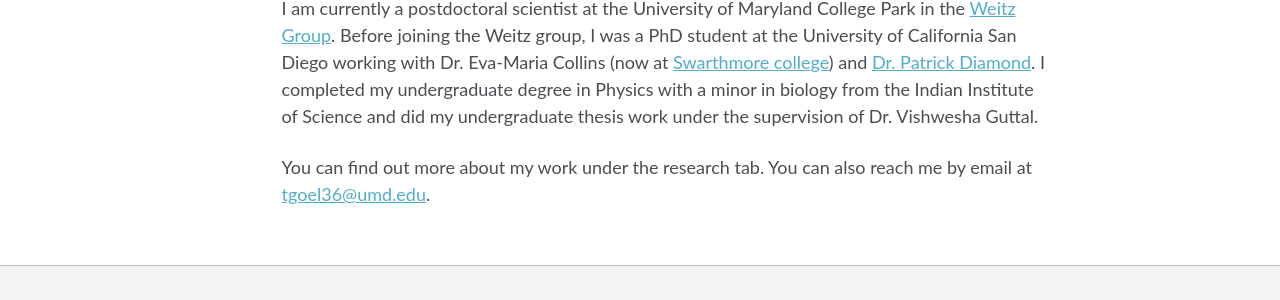
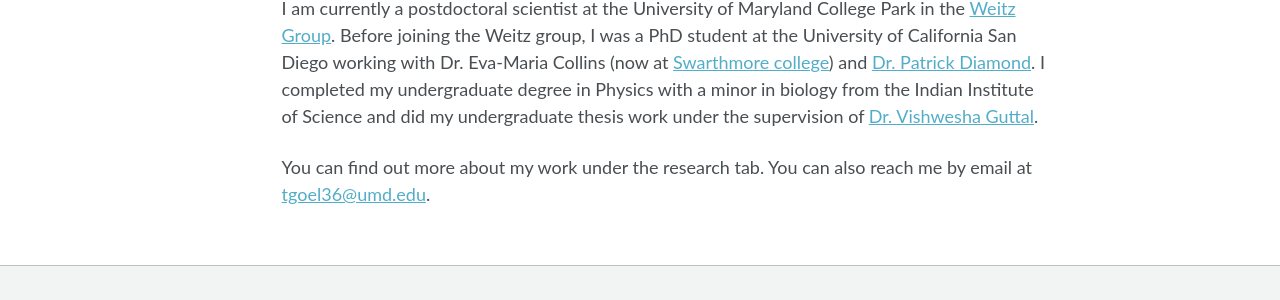
Before and after one commit to tapangoel1994/tapangoel1994.github.io, a Jekyll site: the page built from _pages/about.md, in a window 1280 px wide and 1131 px high. Shown: the part 711-1011 px from the top of the window. Built offline with Jekyll 4.4.1, drawn with Linux system fonts in a browser that asks for light colours; part of the change alters nothing that is shown.

```diff
--- a/_pages/about.md
+++ b/_pages/about.md
@@ -14,6 +14,6 @@ I am a quantitative biologist (or more accurately, I am what happens when someon
 
 I am also really interested in (bio)physics education. As a [Summer Graduate Teaching Scholar](https://engagedteaching.ucsd.edu/educators/grad-students/sgts.html) in the summer of 2021 at UCSD, I was the instructor-of-record for *PHYS 1B: Electricity and Magnetism for life science majors*. I also helped develop a module to teach object tracking and basic signal processing to pre-major undergraduates at Swarthmore College. You can find the associated manuscript [here](https://meridian.allenpress.com/the-biophysicist/article/2/3/1/464616/Quantifying-Planarian-Behavior-as-an-Introduction).
 
-I am currently a postdoctoral scientist at the University of Maryland College Park in the [Weitz Group](https://weitzgroup.umd.edu/). Before joining the Weitz group, I was a PhD student at the University of California San Diego working with Dr. Eva-Maria Collins (now at [Swarthmore college](https://www.swarthmore.edu/profile/eva-maria-collins)) and [Dr. Patrick Diamond](https://fapp.ucsd.edu/memberprofile_diamondph.html). I completed my undergraduate degree in Physics with a minor in biology from the Indian Institute of Science and did my undergraduate thesis work under the supervision of Dr. Vishwesha Guttal.
+I am currently a postdoctoral scientist at the University of Maryland College Park in the [Weitz Group](https://weitzgroup.umd.edu/). Before joining the Weitz group, I was a PhD student at the University of California San Diego working with Dr. Eva-Maria Collins (now at [Swarthmore college](https://www.swarthmore.edu/profile/eva-maria-collins)) and [Dr. Patrick Diamond](https://fapp.ucsd.edu/memberprofile_diamondph.html). I completed my undergraduate degree in Physics with a minor in biology from the Indian Institute of Science and did my undergraduate thesis work under the supervision of [Dr. Vishwesha Guttal](https://teelabiisc.wordpress.com/).
 
 You can find out more about my work under the research tab. You can also reach me by email at [tgoel36@umd.edu](mailto:tgoel36@umd.edu).
```
